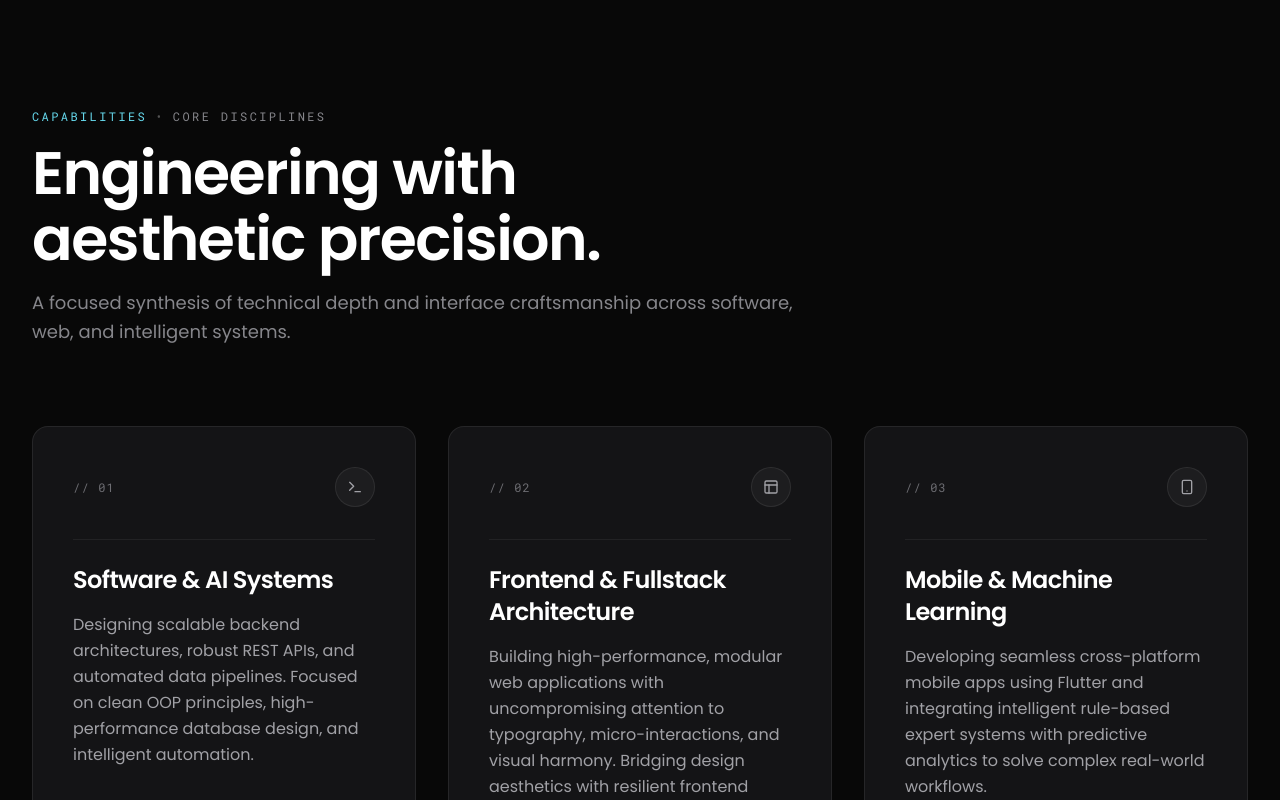
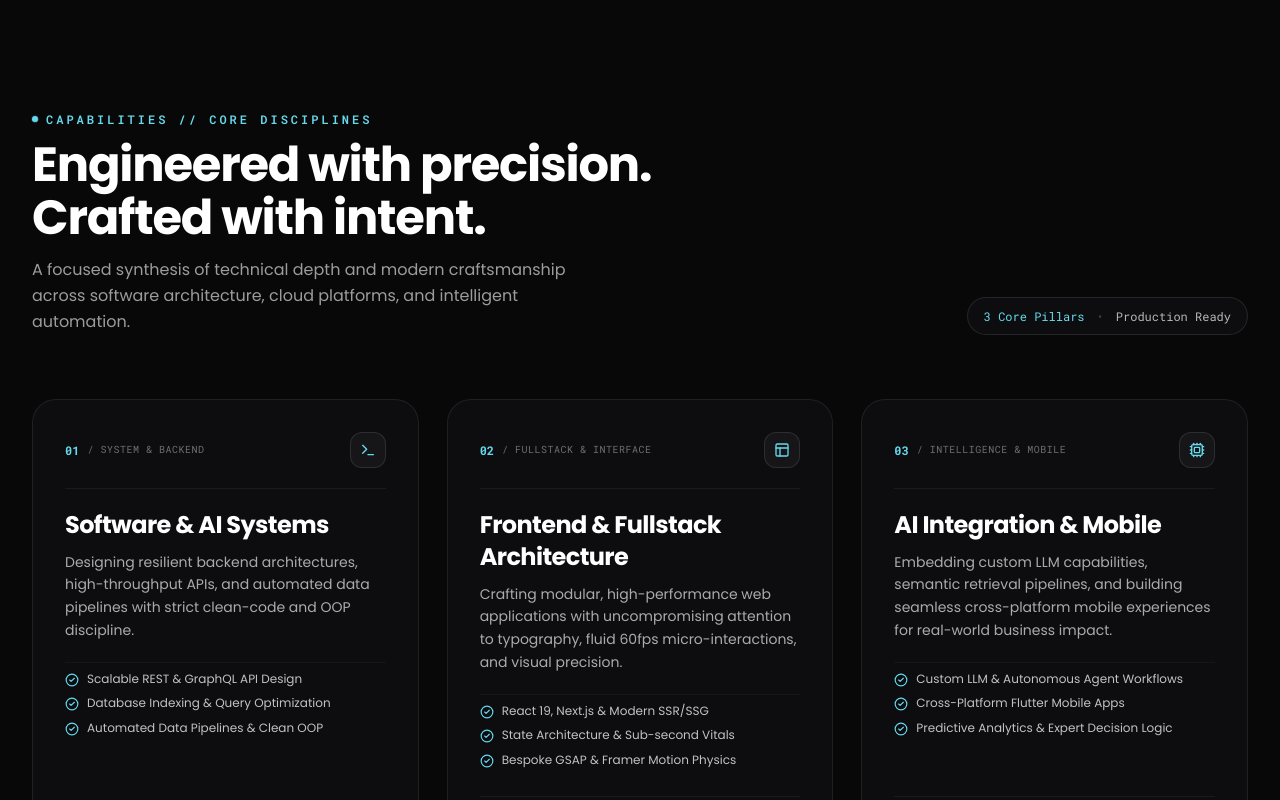
Before and after one commit to afgangalih/por2folio, a React (Vite) app: page / in a window 1280 px wide. Shown: the part 840-1640 px from the top of the page. Built offline with nearby package versions, Linux system fonts and the light colour scheme.

Commit message:
fix: expertise, exp ui

```diff
--- a/src/components/tamal/Experience.jsx
+++ b/src/components/tamal/Experience.jsx
@@ -15,7 +15,8 @@ export const Experience = () => {
   };
 
   return (
-    <section id="experience" className="relative py-28 px-5 sm:px-8 max-w-7xl mx-auto">
+    <section id="experience" className="relative w-full bg-[#080808] py-24 sm:py-32 border-t border-white/[0.06]">
+      <div className="max-w-7xl mx-auto px-5 sm:px-8">
         {/* Header: Apple Minimalist Style */}
         <div className="mb-14 sm:mb-16 max-w-3xl space-y-4">
           <div className="inline-flex items-center gap-2 text-xs font-mono uppercase tracking-[0.2em] text-[#66d9ed]">
@@ -52,10 +53,10 @@ export const Experience = () => {
             return (
               <div
                 key={item.company}
-              className={`rounded-2xl border transition-all duration-300 ${
+                className={`rounded-2xl border transition-all duration-300 overflow-hidden ${
                   isOpen
-                  ? "border-white/20 bg-[#161618]"
-                  : "border-white/[0.08] bg-[#141416] hover:border-white/15 hover:bg-[#18181b]"
+                    ? "border-[#66d9ed] bg-[#0d0d10] shadow-[0_0_24px_rgba(102,217,237,0.18)]"
+                    : "border-white/10 bg-[#111114]/70 hover:border-white/20 hover:bg-[#141418]"
                 }`}
               >
                 {/* Clickable Summary Bar */}
@@ -65,7 +66,9 @@ export const Experience = () => {
                 >
                   <div className="space-y-1 min-w-0 pr-2">
                     <div className="flex flex-wrap items-baseline gap-x-3 gap-y-1">
-                    <h3 className="font-sans font-semibold text-lg sm:text-2xl text-white tracking-tight">
+                      <h3 className={`font-sans font-semibold text-lg sm:text-2xl tracking-tight transition-colors ${
+                        isOpen ? "text-[#66d9ed]" : "text-white"
+                      }`}>
                         {item.title}
                       </h3>
                       <span className="text-sm sm:text-base font-normal text-[#86868b]">
@@ -80,12 +83,12 @@ export const Experience = () => {
                     </div>
                   </div>
 
-                {/* Apple-style circular + / − toggle button */}
+                  {/* Apple-style circular + / − toggle button with cyan active state */}
                   <div
                     className={`w-9 h-9 sm:w-10 sm:h-10 rounded-full border flex items-center justify-center shrink-0 transition-all duration-300 ${
                       isOpen
-                      ? "border-white/30 bg-white text-black"
-                      : "border-white/10 bg-white/[0.04] text-[#a1a1a6] hover:text-white hover:border-white/20"
+                        ? "border-[#66d9ed] bg-[#66d9ed] text-black shadow-[0_0_14px_rgba(102,217,237,0.45)]"
+                        : "border-white/10 bg-[#222226] text-white/60 hover:text-white hover:border-white/20"
                     }`}
                     aria-label={isOpen ? "Collapse details" : "Expand details"}
                   >
@@ -162,7 +165,7 @@ export const Experience = () => {
           {DATA.education.map((edu) => (
             <div
               key={edu.school}
-              className="rounded-2xl border border-white/[0.08] bg-[#141416] p-7 sm:p-9 flex items-start gap-5 transition-all duration-300 hover:border-white/20 hover:bg-[#18181b]"
+              className="rounded-2xl border border-white/10 bg-[#0d0d10] p-7 sm:p-9 flex items-start gap-5 transition-all duration-300 hover:border-white/20 hover:bg-[#111114]"
             >
               {edu.logoUrl && (
                 <div className="w-14 h-14 rounded-xl bg-white/[0.03] border border-white/[0.08] p-2.5 shrink-0 flex items-center justify-center">
@@ -192,6 +195,7 @@ export const Experience = () => {
           ))}
         </div>
       </div>
+      </div>
     </section>
   );
 };
--- a/src/components/tamal/Expertise.jsx
+++ b/src/components/tamal/Expertise.jsx
@@ -1,109 +1,180 @@
 import React from "react";
 import { useLanguage } from "@/context/LanguageContext";
-import { Terminal, Layout, Smartphone } from "lucide-react";
+import { Terminal, Layout, Cpu, CheckCircle2, ArrowUpRight } from "lucide-react";
 
 export const Expertise = () => {
-  const { t } = useLanguage();
+  const { lang, t } = useLanguage();
 
   const expertiseItems = [
     {
       index: "01",
+      tag: "SYSTEM & BACKEND",
       title: "Software & AI Systems",
       icon: Terminal,
       description: {
-        en: "Designing scalable backend architectures, robust REST APIs, and automated data pipelines. Focused on clean OOP principles, high-performance database design, and intelligent automation.",
-        id: "Merancang arsitektur backend terukur, REST API andal, dan pipeline data otomatis. Berfokus pada prinsip OOP yang bersih, desain database berkinerja tinggi, dan otomatisasi cerdas.",
+        en: "Designing resilient backend architectures, high-throughput APIs, and automated data pipelines with strict clean-code and OOP discipline.",
+        id: "Merancang arsitektur backend andal, API throughput tinggi, dan pipeline data otomatis dengan prinsip clean-code & OOP berstandar industri.",
       },
-      skills: ["Python", "FastAPI / Django", "TypeScript", "SQL & Database", "RESTful APIs", "OOP Design"],
+      highlights: {
+        en: [
+          "Scalable REST & GraphQL API Design",
+          "Database Indexing & Query Optimization",
+          "Automated Data Pipelines & Clean OOP",
+        ],
+        id: [
+          "Desain REST & GraphQL API Terukur",
+          "Optimasi Indeks & Performa Database",
+          "Pipeline Data Otomatis & Arsitektur OOP",
+        ],
+      },
+      skills: ["Python", "FastAPI / Django", "TypeScript", "PostgreSQL / MySQL", "RESTful APIs", "Docker"],
     },
     {
       index: "02",
+      tag: "FULLSTACK & INTERFACE",
       title: "Frontend & Fullstack Architecture",
       icon: Layout,
       description: {
-        en: "Building high-performance, modular web applications with uncompromising attention to typography, micro-interactions, and visual harmony. Bridging design aesthetics with resilient frontend logic.",
-        id: "Membangun aplikasi web modular berperforma tinggi dengan ketelitian mendalam pada tipografi, interaksi mikro, dan harmoni visual. Menghubungkan estetika desain dengan logika frontend yang tangguh.",
+        en: "Crafting modular, high-performance web applications with uncompromising attention to typography, fluid 60fps micro-interactions, and visual precision.",
+        id: "Membangun aplikasi web modular berperforma tinggi dengan ketelitian mendalam pada tipografi, interaksi 60fps yang halus, dan presisi visual.",
       },
-      skills: ["React & Next.js", "Tailwind CSS", "Laravel 11", "Inertia.js", "Framer Motion", "Lenis & GSAP"],
+      highlights: {
+        en: [
+          "React 19, Next.js & Modern SSR/SSG",
+          "State Architecture & Sub-second Vitals",
+          "Bespoke GSAP & Framer Motion Physics",
+        ],
+        id: [
+          "React 19, Next.js & Ekosistem Modern SSR",
+          "Arsitektur State & Web Vitals Kilat",
+          "Fisika Animasi Halus GSAP & Framer Motion",
+        ],
+      },
+      skills: ["React & Next.js", "Tailwind CSS", "Laravel 11", "TypeScript", "Framer Motion", "GSAP"],
     },
     {
       index: "03",
-      title: "Mobile & Machine Learning",
-      icon: Smartphone,
+      tag: "INTELLIGENCE & MOBILE",
+      title: "AI Integration & Mobile",
+      icon: Cpu,
       description: {
-        en: "Developing seamless cross-platform mobile apps using Flutter and integrating intelligent rule-based expert systems with predictive analytics to solve complex real-world workflows.",
-        id: "Mengembangkan aplikasi mobile lintas platform dengan Flutter serta mengintegrasikan sistem pakar berbasis aturan dan analitik prediktif untuk menyelesaikan alur kerja yang kompleks.",
+        en: "Embedding custom LLM capabilities, semantic retrieval pipelines, and building seamless cross-platform mobile experiences for real-world business impact.",
+        id: "Mengintegrasikan kapabilitas LLM kustom, semantic vector search, serta membangun aplikasi mobile lintas platform untuk kebutuhan bisnis nyata.",
       },
-      skills: ["Flutter & Dart", "Expert Systems", "Firebase", "Machine Learning", "Data Analytics", "Power BI"],
+      highlights: {
+        en: [
+          "Custom LLM & Autonomous Agent Workflows",
+          "Cross-Platform Flutter Mobile Apps",
+          "Predictive Analytics & Expert Decision Logic",
+        ],
+        id: [
+          "Integrasi LLM & Alur Kerja Agen Cerdas",
+          "Aplikasi Mobile Lintas Platform Flutter",
+          "Analitik Prediktif & Logika Sistem Pakar",
+        ],
+      },
+      skills: ["Flutter & Dart", "LLM APIs (OpenAI / Claude)", "Vector Search", "Firebase", "Machine Learning", "Power BI"],
     },
   ];
 
   return (
     <section
       id="expertise"
-      className="relative py-28 px-5 sm:px-8 max-w-7xl mx-auto"
+      className="relative w-full bg-[#080808] py-20 sm:py-28 border-t border-white/[0.06] select-none"
     >
-      {/* Section Header: Apple Minimalist Style */}
-      <div className="mb-16 sm:mb-20 max-w-3xl space-y-4">
-        <div className="inline-flex items-center gap-2 text-xs font-mono uppercase tracking-[0.2em] text-[#66d9ed]">
-          <span>Capabilities</span>
-          <span className="text-white/30">•</span>
-          <span className="text-[#86868b]">Core Disciplines</span>
+      <div className="max-w-7xl mx-auto px-5 sm:px-8">
+        {/* Section Header: Apple SaaS Refined Minimalist Style */}
+        <div className="flex flex-col md:flex-row md:items-end justify-between gap-6 mb-14 sm:mb-16">
+          <div className="max-w-2xl space-y-3">
+            <div className="inline-flex items-center gap-2 text-xs font-mono uppercase tracking-[0.25em] text-[#66d9ed] font-semibold">
+              <span className="w-1.5 h-1.5 rounded-full bg-[#66d9ed] animate-pulse" />
+              <span>Capabilities // Core Disciplines</span>
             </div>
 
-        <h2 className="font-sans font-semibold text-3xl sm:text-5xl lg:text-6xl text-white tracking-tight leading-[1.1]">
-          {t({ en: "Engineering with aesthetic precision.", id: "Rekayasa perangkat lunak dengan presisi estetika." })}
+            <h2 className="font-sans font-bold text-3xl sm:text-4xl lg:text-5xl text-white tracking-tight leading-[1.1]">
+              {t({
+                en: "Engineered with precision. Crafted with intent.",
+                id: "Direkayasa dengan presisi. Dibangun dengan tujuan nyata.",
+              })}
             </h2>
 
-        <p className="font-sans text-base sm:text-lg text-[#86868b] leading-relaxed">
+            <p className="font-sans text-sm sm:text-base text-white/60 leading-relaxed max-w-xl font-normal">
               {t({
-            en: "A focused synthesis of technical depth and interface craftsmanship across software, web, and intelligent systems.",
-            id: "Sintesis mendalam antara ketajaman teknis dan keahlian desain antarmuka dalam perangkat lunak, web, dan sistem cerdas.",
+                en: "A focused synthesis of technical depth and modern craftsmanship across software architecture, cloud platforms, and intelligent automation.",
+                id: "Sintesis mendalam antara ketajaman teknis dan estetika antarmuka dalam arsitektur perangkat lunak, sistem cloud, dan otomatisasi cerdas.",
               })}
             </p>
           </div>
 
-      {/* 3-Column Clean Bento Cards (Apple SaaS Minimalist) */}
-      <div className="grid grid-cols-1 md:grid-cols-3 gap-6 sm:gap-8">
+          {/* Quick Stats or Tech Pill */}
+          <div className="hidden lg:flex items-center gap-3 px-4 py-2.5 rounded-full border border-white/10 bg-[#0d0d10] text-xs font-mono text-white/70">
+            <span className="text-[#66d9ed]">3 Core Pillars</span>
+            <span className="text-white/20">•</span>
+            <span>Production Ready</span>
+          </div>
+        </div>
+
+        {/* 3-Column Apple Minimalist Bento Cards */}
+        <div className="grid grid-cols-1 md:grid-cols-3 gap-6 sm:gap-7">
           {expertiseItems.map((item) => {
             const Icon = item.icon;
+
             return (
               <div
                 key={item.title}
-              className="group relative rounded-2xl border border-white/[0.08] bg-[#141416] p-8 sm:p-10 flex flex-col justify-between transition-all duration-300 hover:border-white/20 hover:bg-[#18181b]"
+                className="group relative rounded-3xl border border-white/[0.08] bg-[#0d0d10] hover:border-[#66d9ed]/50 hover:shadow-[0_0_30px_rgba(102,217,237,0.12)] p-7 sm:p-8 flex flex-col justify-between transition-all duration-500 overflow-hidden"
               >
-              {/* Card Top: Index & Icon */}
+                {/* Subtle Ambient Hover Glow in Corner */}
+                <div className="absolute top-0 right-0 w-36 h-36 bg-[radial-gradient(circle_at_top_right,rgba(102,217,237,0.12),transparent_70%)] pointer-events-none opacity-0 group-hover:opacity-100 transition-opacity duration-500" />
+
                 <div>
-                <div className="flex items-center justify-between pb-8 mb-6 border-b border-white/[0.06]">
-                  <span className="font-mono text-xs text-[#6e6e73] tracking-widest uppercase">
-                    // {item.index}
+                  {/* Top Row: Index Tag & Sleek Micro-Icon */}
+                  <div className="flex items-center justify-between pb-5 mb-5 border-b border-white/[0.06]">
+                    <div className="flex items-center gap-2">
+                      <span className="font-mono text-xs font-bold text-[#66d9ed]">
+                        {item.index}
                       </span>
-                  <div className="w-10 h-10 rounded-full bg-white/[0.04] border border-white/[0.08] flex items-center justify-center text-[#a1a1a6] group-hover:text-white group-hover:border-white/20 transition-all">
-                    <Icon className="size-4" />
+                      <span className="font-mono text-[10px] text-white/40 tracking-wider uppercase">
+                        / {item.tag}
+                      </span>
+                    </div>
+
+                    <div className="w-9 h-9 rounded-xl bg-white/[0.04] border border-white/10 flex items-center justify-center text-[#66d9ed] group-hover:scale-110 group-hover:bg-[#66d9ed] group-hover:text-black group-hover:shadow-[0_0_16px_rgba(102,217,237,0.45)] transition-all duration-300">
+                      <Icon className="w-4 h-4" />
                     </div>
                   </div>
 
                   {/* Title */}
-                <h3 className="font-sans font-semibold text-xl sm:text-2xl text-white tracking-tight mb-4">
+                  <h3 className="font-sans font-bold text-xl sm:text-2xl text-white tracking-tight mb-2.5 group-hover:text-white transition-colors">
                     {item.title}
                   </h3>
 
-                {/* Description */}
-                <p className="font-sans text-sm sm:text-base text-[#a1a1a6] leading-relaxed font-normal">
+                  {/* Concise Description */}
+                  <p className="font-sans text-xs sm:text-sm text-white/65 leading-relaxed font-normal mb-5">
                     {t(item.description)}
                   </p>
+
+                  {/* Informative Apple-Style Feature Bullets */}
+                  <div className="space-y-2 pt-2 pb-1 border-t border-white/[0.04]">
+                    {item.highlights[lang === "id" ? "id" : "en"].map((bullet, bIdx) => (
+                      <div key={bIdx} className="flex items-start gap-2 text-xs text-white/75 font-sans">
+                        <CheckCircle2 className="w-3.5 h-3.5 text-[#66d9ed] shrink-0 mt-0.5" />
+                        <span className="leading-snug">{bullet}</span>
+                      </div>
+                    ))}
+                  </div>
                 </div>
 
-              {/* Card Bottom: Core Stack (Clean subdued tags) */}
-              <div className="mt-8 pt-6 border-t border-white/[0.06] space-y-3">
-                <span className="block font-mono text-[11px] uppercase tracking-wider text-[#6e6e73]">
+                {/* Bottom Row: Core Stack Tags */}
+                <div className="mt-6 pt-5 border-t border-white/[0.06] space-y-2.5">
+                  <span className="block font-mono text-[10px] uppercase tracking-wider text-white/40">
                     Core Technologies
                   </span>
                   <div className="flex flex-wrap gap-1.5">
                     {item.skills.map((skill) => (
                       <span
                         key={skill}
-                      className="px-2.5 py-1 rounded-md bg-white/[0.03] border border-white/[0.06] font-mono text-xs text-[#d1d1d6]"
+                        className="px-2.5 py-1 rounded-md bg-white/[0.03] border border-white/[0.06] font-mono text-[11px] text-white/70 group-hover:border-white/15 transition-colors"
                       >
                         {skill}
                       </span>
@@ -114,6 +185,7 @@ export const Expertise = () => {
             );
           })}
         </div>
+      </div>
     </section>
   );
 };
--- a/src/data/resume.jsx
+++ b/src/data/resume.jsx
@@ -12,8 +12,8 @@ export const DATA = {
     id: "Software Engineer & AI Enthusiast. Saya menjembatani estetika dan teknologi berperforma tinggi.",
   },
   summary: {
-    en: "I am a **passionate Software Engineer and AI Enthusiast** currently pursuing my degree in **Business Information Systems at Politeknik Negeri Malang**. With a unique background in **Design and Visual Communication**, I specialize in bridging the gap between **aesthetics and functionality**. I have extensive experience in building high-performance **web and mobile applications**, ranging from **expert systems** to **dynamic personal branding platforms**. My technical toolkit includes modern frameworks like **React, Next.js, and Laravel**, alongside a deep foundation in **Python** for data science and AI development.",
-    id: "Saya adalah **Software Engineer dan AI Enthusiast** yang sedang menempuh pendidikan **Sistem Informasi Bisnis di Politeknik Negeri Malang**. Dengan latar belakang unik di bidang **Desain Komunikasi Visual**, saya ahli dalam menghubungkan **estetika dan fungsionalitas**. Saya memiliki pengalaman luas dalam membangun **aplikasi web dan mobile** berperforma tinggi, mulai dari **sistem pakar** hingga **platform personal branding dinamis**. Toolkit teknis saya mencakup framework modern seperti **React, Next.js, dan Laravel**, serta fondasi kuat di **Python** untuk data science dan pengembangan AI.",
+    en: "I am a **Software Engineer and AI Enthusiast**, currently active as a **Software Engineer Intern at PT Naraya Telematika** and pursuing my degree in **Business Information Systems at Politeknik Negeri Malang**. With a unique background in **Design and Visual Communication**, I specialize in bridging the gap between **aesthetics and functionality**. I have extensive experience in building high-performance **web and mobile applications**, ranging from **expert systems** to **dynamic personal branding platforms**. My technical toolkit includes modern frameworks like **React, Next.js, and Laravel**, alongside a deep foundation in **Python** for data science and AI development.",
+    id: "Saya adalah **Software Engineer dan AI Enthusiast**, saat ini aktif sebagai **Software Engineer Intern di PT Naraya Telematika** serta menempuh pendidikan **Sistem Informasi Bisnis di Politeknik Negeri Malang**. Dengan latar belakang unik di bidang **Desain Komunikasi Visual**, saya ahli dalam menghubungkan **estetika dan fungsionalitas**. Saya memiliki pengalaman luas dalam membangun **aplikasi web dan mobile** berperforma tinggi, mulai dari **sistem pakar** hingga **platform personal branding dinamis**. Toolkit teknis saya mencakup framework modern seperti **React, Next.js, dan Laravel**, serta fondasi kuat di **Python** untuk data science dan pengembangan AI.",
   },
   avatarUrl: "/assets/afgan1.png",
   skills: [
@@ -64,6 +64,20 @@ export const DATA = {
   },
 
   work: [
+    {
+      company: "PT Naraya Telematika",
+      href: "https://narayatelematika.com",
+      badges: ["Internship", "Software Engineering", "Fullstack"],
+      location: "Malang, Indonesia",
+      title: "Software Engineer",
+      logoUrl: "/assets/proyek/1.png",
+      start: "2026",
+      end: null,
+      description: {
+        en: "Contributing as a Software Engineer Intern, engineering web applications, developing scalable frontend & backend features, optimizing system workflows, and collaborating on production-grade software solutions.",
+        id: "Berperan sebagai Software Engineer Intern, berkontribusi dalam rekayasa aplikasi web, pengembangan fitur terukur pada frontend & backend, optimasi alur sistem, dan kolaborasi solusi perangkat lunak skala produksi.",
+      },
+    },
     {
       company: "Freelance Web",
       href: "#",
```
Lines whose indentation alone changed are shown as unchanged.
